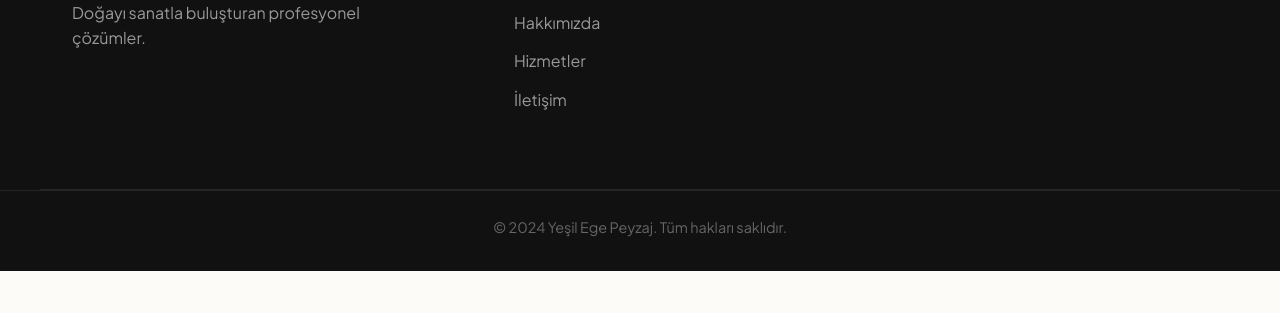
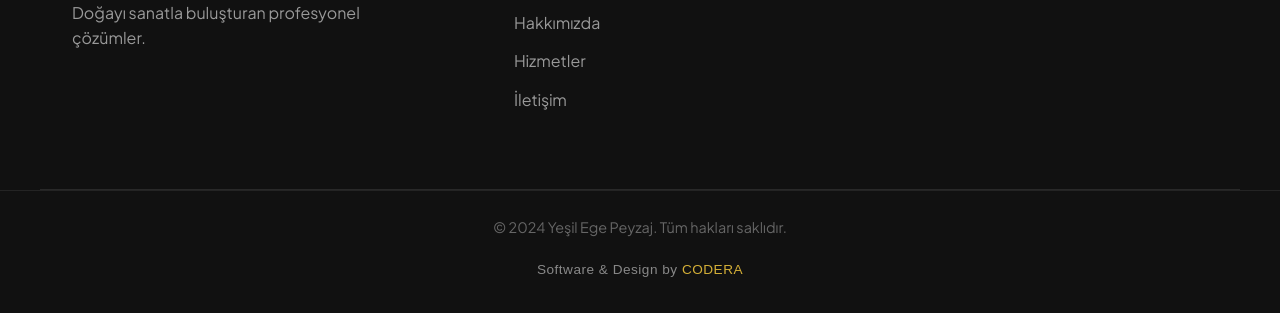
Before and after one commit to mustafaakeles/yesilege-website, a plain HTML site: page services.html in a window 1280 px wide. Shown: the part 4949-5262 px from the top of the page. Before the commit the page ends 5220 px from the top, so only its background shows below. Drawn offline with nearby package versions, Linux system fonts and the light colour scheme; a web font is replaced by a local one.

Commit message:
Update services.html

```diff
--- a/services.html
+++ b/services.html
@@ -258,6 +258,9 @@
         </div>
         <div class="footer-bottom">
             <p>&copy; 2024 Yeşil Ege Peyzaj. Tüm hakları saklıdır.</p>
+            <div class="codera-signature">
+                Software & Design by <a href="http://www.codera.com.tr" target="_blank" rel="noopener">CODERA</a>
+            </div>
         </div>
     </footer>
 
```
